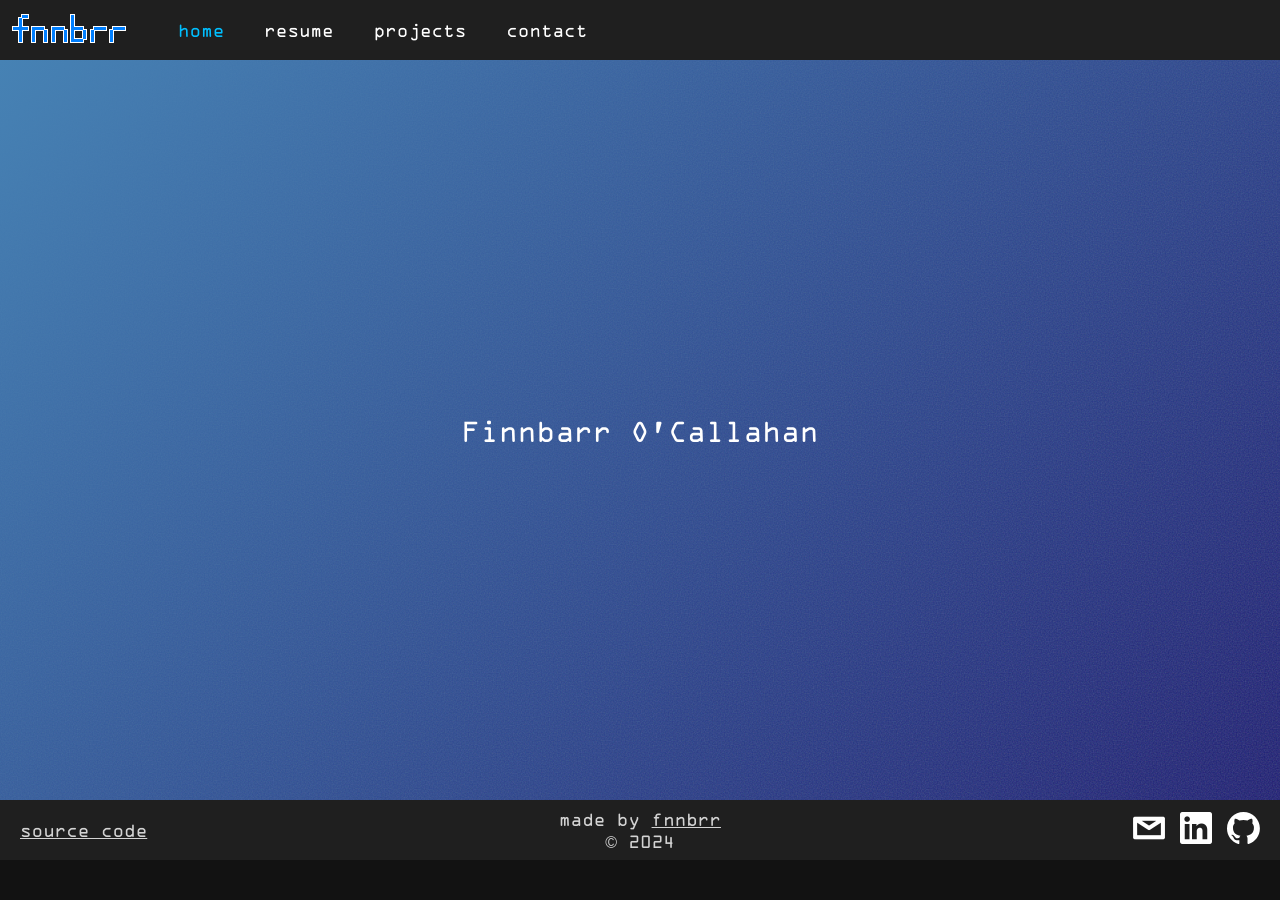
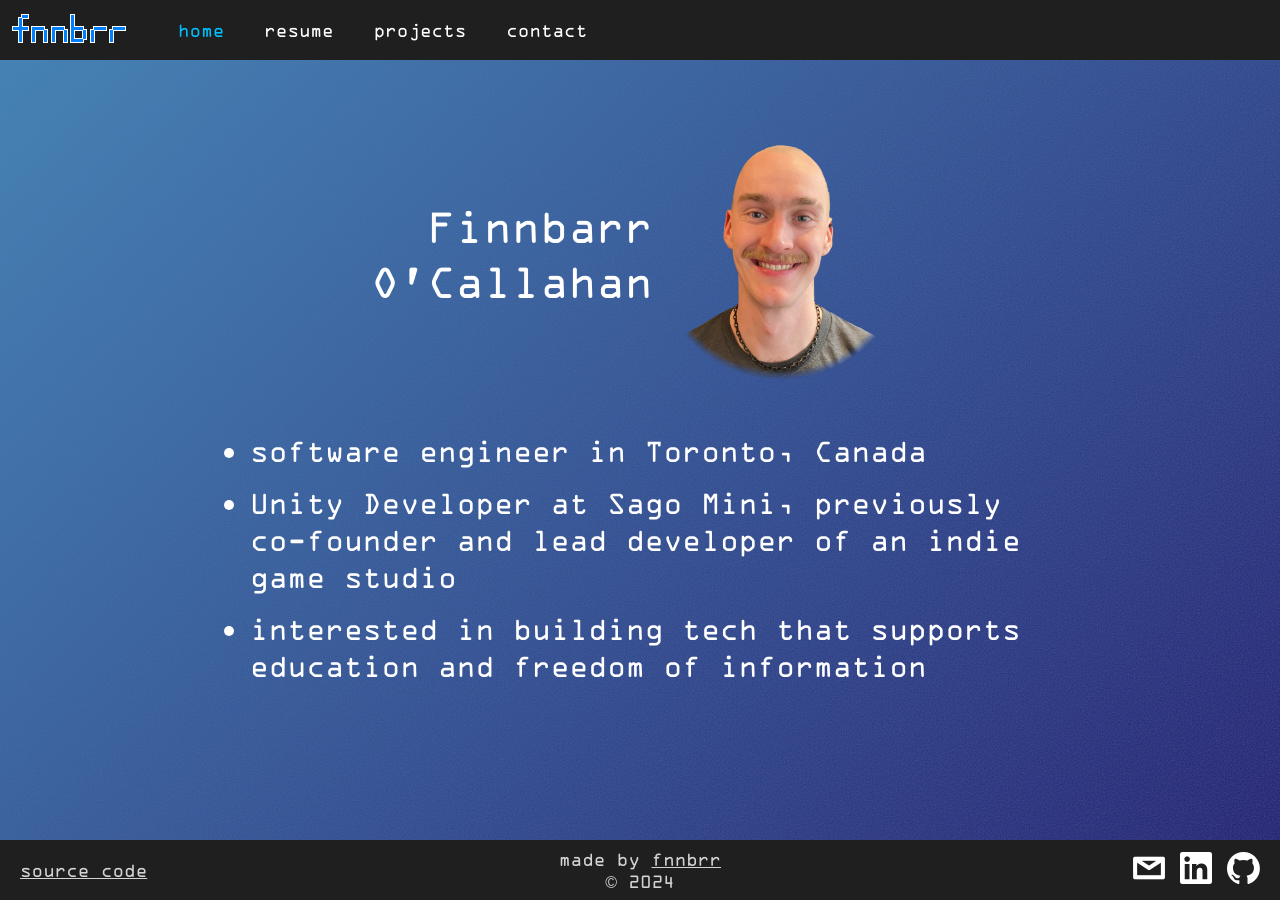
Before and after one commit to fnnbrr/personal-site, a React (Create React App) app: page / in a window 1280 px wide. Before the commit the page ends 860 px from the top, so only its background shows below. Built offline with nearby package versions, Linux system fonts and the light colour scheme.

Commit message:
Added headshot and summary to homepage

```diff
--- /dev/null
+++ b/src/routes/Home.css
@@ -0,0 +1,36 @@
+.Home {
+    display: flex;
+    flex-direction: column;
+    align-items: center;
+    justify-content: flex-start;
+    padding-top: 5vh;
+
+    & ul {
+        max-width: 800px;
+        margin-right: 20px;
+    }
+
+    & li {
+        text-align: left;
+        font-size: 1em;
+        margin-bottom: 15px;
+    }
+}
+
+.heading {
+    display: flex;
+    flex-direction: row;
+    align-items: center;
+    justify-content: center;
+    font-size: 1.5em;
+    margin-top: 25px;
+    margin-bottom: 25px;
+    margin-left: 25px;
+    margin-right: 25px;
+    text-align: right;
+}
+
+.headshot {
+    width: min(50%, 256px);
+    mask-image: radial-gradient(circle, black 65%, rgba(0, 0, 0, 0.0) 70%);
+}
--- a/src/routes/Home.tsx
+++ b/src/routes/Home.tsx
@@ -1,12 +1,20 @@
 import React from 'react';
 import '../Root.css';
+import './Home.css'
+import headshot from "../assets/headshot.png";
 
 export default function Home() {
     return (
-        <div className="Root">
-            <div className={"Root-header"}>
-                <p>Finnbarr O'Callahan</p>
+        <div className={"Root-header Home"}>
+            <div className={"heading"}>
+                <p>Finnbarr<br/>O'Callahan</p>
+                <img src={headshot} className={"headshot"} alt={"headshot"}/>
             </div>
+            <ul>
+                <li>software engineer in Toronto, Canada</li>
+                <li>Unity Developer at Sago Mini, previously co-founder and lead developer of an indie game studio</li>
+                <li>interested in building tech that supports education and freedom of information</li>
+            </ul>
         </div>
     );
 }
```
Also changed, not shown: src/assets/headshot.png (added).
